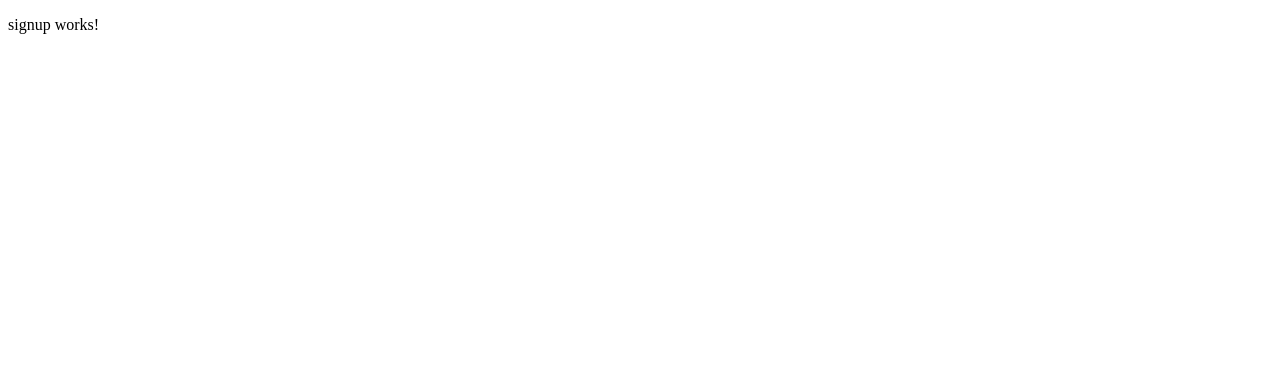
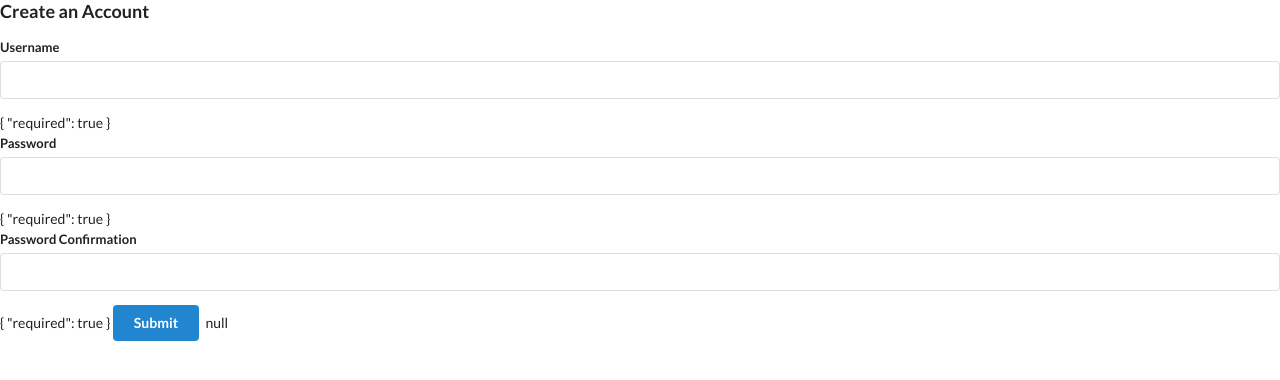
Before and after one commit to limaothesuperman/angular-emailclient, an Angular app: page /signup in a window 1280 px wide. Shown: the top 380 px of the page. Built offline with nearby package versions, Linux system fonts and the light colour scheme.

Commit message:
added password validations

```diff
--- a/package.json
+++ b/package.json
@@ -19,6 +19,7 @@
     "@angular/platform-browser-dynamic": "^15.0.0",
     "@angular/router": "^15.0.0",
     "rxjs": "~7.5.0",
+    "semantic-ui-css": "^2.5.0",
     "tslib": "^2.3.0",
     "zone.js": "~0.12.0"
   },
--- a/src/app/auth/auth.module.ts
+++ b/src/app/auth/auth.module.ts
@@ -4,6 +4,7 @@ import { CommonModule } from '@angular/common';
 import { AuthRoutingModule } from './auth-routing.module';
 import { SigninComponent } from './signin/signin.component';
 import { SignupComponent } from './signup/signup.component';
+import { ReactiveFormsModule } from '@angular/forms';
 
 
 @NgModule({
@@ -13,7 +14,8 @@ import { SignupComponent } from './signup/signup.component';
   ],
   imports: [
     CommonModule,
-    AuthRoutingModule
+    AuthRoutingModule,
+    ReactiveFormsModule
   ]
 })
 export class AuthModule { }
--- a/src/app/auth/signup/signup.component.html
+++ b/src/app/auth/signup/signup.component.html
@@ -1 +1,26 @@
-<p>signup works!</p>
+<h3>Create an Account</h3>
+<form class="ui form" [formGroup]="authForm">
+    <div class="field">
+        <label>Username</label>
+        <input formControlName="username" />
+    </div>
+    {{ authForm.get('username')?.errors | json }}
+
+    <div class="field">
+        <label>Password</label>
+        <input formControlName="password" />
+    </div>
+    {{ authForm.get('password')?.errors | json }}
+
+    <div class="field">
+        <label>Password Confirmation</label>
+        <input formControlName="passwordConfirmation" />
+    </div>
+    {{ authForm.get('passwordConfirmation')?.errors | json }}
+
+    <button class="ui submit button primary">
+        Submit
+    </button>
+
+    {{ authForm.errors | json }}
+</form>
--- a/src/app/auth/signup/signup.component.ts
+++ b/src/app/auth/signup/signup.component.ts
@@ -1,4 +1,6 @@
 import { Component } from '@angular/core';
+import { FormGroup, FormControl, Validators } from '@angular/forms';
+import { MatchPassword } from '../validators/match-password';
 
 @Component({
   selector: 'app-signup',
@@ -7,4 +9,27 @@ import { Component } from '@angular/core';
 })
 export class SignupComponent {
 
+  constructor(private matchPassword: MatchPassword) {
+
+  }
+
+  authForm = new FormGroup({
+    username: new FormControl('', [
+      Validators.required,
+      Validators.minLength(3),
+      Validators.maxLength(20),
+      Validators.pattern(/^[a-z0-9]+$/)
+    ]),
+    password: new FormControl('', [
+      Validators.required,
+      Validators.minLength(4),
+      Validators.maxLength(20)
+    ]),
+    passwordConfirmation: new FormControl('', [
+      Validators.required,
+      Validators.minLength(4),
+      Validators.maxLength(20)
+    ])
+  }, { validators: [this.matchPassword.validate] });
+
 }
--- /dev/null
+++ b/src/app/auth/validators/match-password.ts
@@ -0,0 +1,16 @@
+import { AbstractControl, FormGroup, Validator } from "@angular/forms";
+import { Injectable } from "@angular/core";
+
+@Injectable({ providedIn: 'root' })
+export class MatchPassword implements Validator {
+    validate(formGroup: AbstractControl) {
+        const { password, passwordConfirmation } = formGroup.value;
+
+        if (password === passwordConfirmation) {
+            return null;
+        }
+        else {
+            return { passwordDontMatch: true };
+        }
+    }
+}
--- a/src/styles.css
+++ b/src/styles.css
@@ -1 +1,2 @@
 /* You can add global styles to this file, and also import other style files */
+@import 'semantic-ui-css/semantic.css'
```
Also changed, not shown: 2 other files (tests, documents, lock files or other folders).
